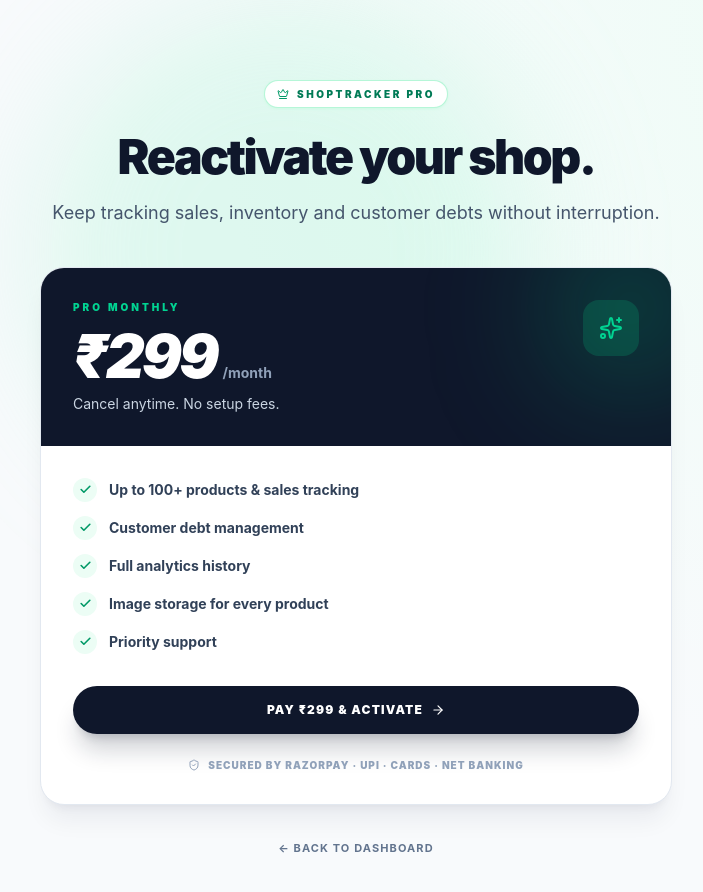
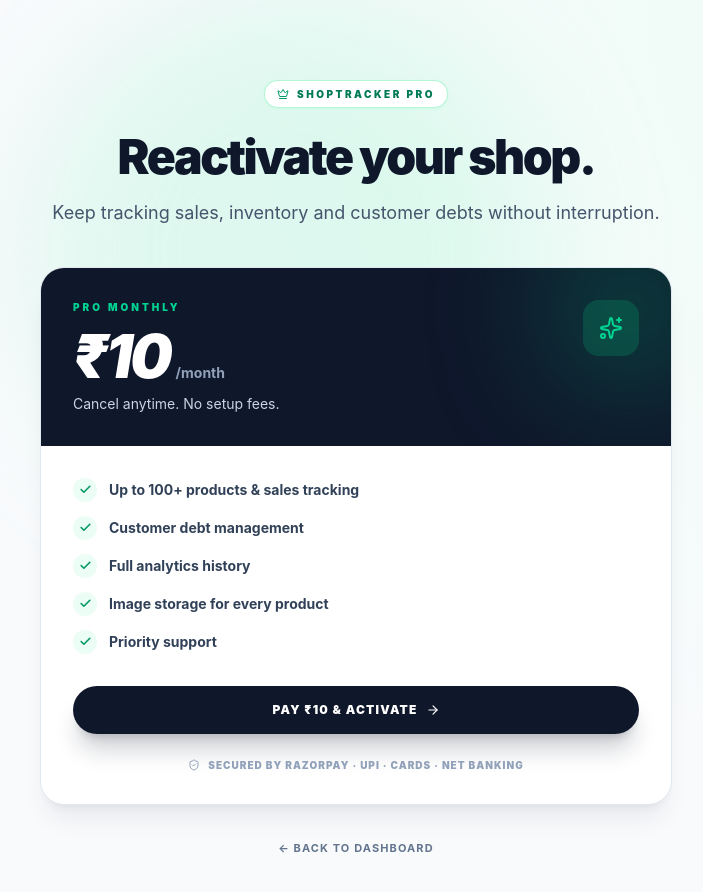
Before and after one commit to mohitvishwa813/sales_tracker, a React (Vite) app in the folder client/: page /upgrade in a window 1280 px wide. Shown: the top 892 px of the page, without its empty margins (284-987 px from the left). Built offline with nearby package versions, Linux system fonts and the light colour scheme; no server answers; sample sign-in values are in the browser's storage.

Commit message:
test now

```diff
--- a/client/src/pages/Upgrade.jsx
+++ b/client/src/pages/Upgrade.jsx
@@ -233,7 +233,7 @@
                 </p>
                 <div className="mt-3 flex items-baseline gap-1.5">
                   <span className="text-5xl md:text-6xl font-black italic tracking-tighter">
-                    ₹299
+                    ₹10
                   </span>
                   <span className="text-sm font-bold text-slate-400">/month</span>
                 </div>
@@ -278,7 +278,7 @@
                     <><Loader2 size={14} className="animate-spin" /> Opening checkout…</>
                   ) : (
                     <>
-                      Pay ₹299 & activate
+                      Pay ₹10 & activate
                       <ArrowRight size={14} />
                     </>
                   )}
```
Also changed, not shown: 1 other file (tests, documents, lock files or other folders).
